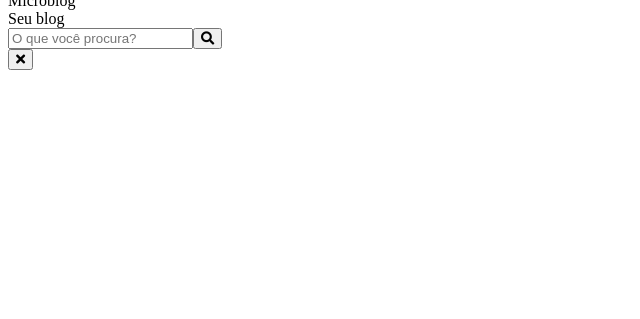
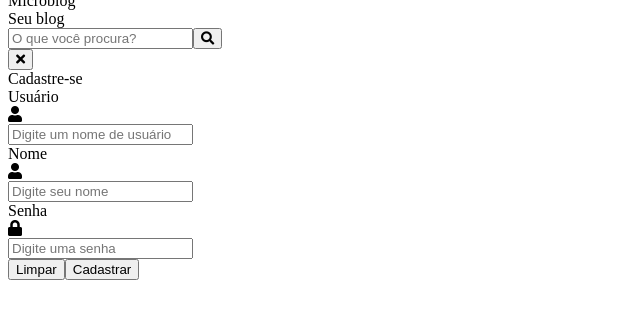
Before and after one commit to deborasamara/treinamento-pnp, a React (Vite) app: page /cadastrar in a window 1280 px wide. Shown: the part 419-738 px from the top of the page, without its empty margins (0-640 px from the left). Built offline with nearby package versions, Linux system fonts and the light colour scheme; a web font is replaced by a local one.

Commit message:
feat: implementação do front end do microblog

```diff
--- a/src/App.tsx
+++ b/src/App.tsx
@@ -14,7 +14,7 @@ function App() {
       <main className="container" >
         <BrowserRouter>
           <Routes>
-            <Route path="/cadastro" element={<Cadastro />} />
+            <Route path="/cadastrar" element={<Cadastro />} />
             <Route path="/login" element={<Login />} />
             <Route path="/publicacoes" element={<Publicar/>} />
             <Route path="/post" element={<Post/>} />
--- a/src/components/FormularioCadastro/index.tsx
+++ b/src/components/FormularioCadastro/index.tsx
@@ -1,4 +1,38 @@
+import { useForm } from "react-hook-form";
+import axiosInstance from "../../services/axiosInstance";
+import * as yup from "yup";
+import { useNavigate } from "react-router-dom";
+import { yupResolver } from "@hookform/resolvers/yup";
+import { Ref, useEffect } from "react";
+
+interface RegisterForm {
+  username: string;
+  nome: string;
+  senha: string;
+}
+
+const schema = yup.object().shape({
+  username: yup.string().required(),
+  nome: yup.string().required(),
+  senha: yup.string().required(),
+});
+
 function FormularioCadastro() {
+  const { register, handleSubmit, reset } = useForm({
+    resolver: yupResolver(schema),
+  });
+  const navigate = useNavigate();
+
+  function handleCadastro(values: RegisterForm) {
+    axiosInstance.post("cadastrar/", values)
+    .then((response)=>{
+      navigate("/login/");
+    })
+    .catch((err) => {
+      console.error(err);
+    });
+  }
+
   return (
     <>
       <div
@@ -12,8 +46,8 @@ function FormularioCadastro() {
             Cadastre-se
           </div>
         </div>
-        <div className="br-modal-body">
-          <form action="" className="forms-register">
+        <form className="forms-register" onSubmit={handleSubmit(handleCadastro)}>
+          <div className="br-modal-body">
             <div className="col-12 mb-3">
               <div className="br-input small">
                 <label htmlFor="input-icon-small">Usuário</label>
@@ -23,9 +57,10 @@ function FormularioCadastro() {
                   </div>
                   <input
                     className="small"
-                    id="input-icon-small"
+                    id="username"
                     type="text"
                     placeholder="Digite um nome de usuário"
+                    {...register("username", { required: true })}
                   />
                 </div>
               </div>
@@ -39,9 +74,10 @@ function FormularioCadastro() {
                   </div>
                   <input
                     className="small"
-                    id="input-icon-small"
+                    id="nome"
                     type="text"
                     placeholder="Digite seu nome"
+                    {...register("nome", { required: true })}
                   />
                 </div>
               </div>
@@ -55,39 +91,24 @@ function FormularioCadastro() {
                   </div>
                   <input
                     className="small"
-                    id="input-icon-small"
-                    type="text"
+                    id="senha"
+                    type="password"
                     placeholder="Digite uma senha"
+                    {...register("senha", { required: true })}
                   />
                 </div>
               </div>
             </div>
-            <div className="mb-3">
-              <div className="br-input small">
-                <label htmlFor="input-icon-small">Confirme a senha</label>
-                <div className="input-group">
-                  <div className="input-icon">
-                    <i className="fas fa-lock" aria-hidden="true"></i>
-                  </div>
-                  <input
-                    className="small"
-                    id="input-icon-small"
-                    type="text"
-                    placeholder="Confirme sua senha"
-                  />
-                </div>
-              </div>
-            </div>
-          </form>
-        </div>
-        <div className="br-modal-footer justify-content-end">
-          <button className="br-button secondary" type="button">
+          </div>
+          <div className="br-modal-footer justify-content-end">
+          <button className="br-button secondary" type="button" onClick={() => reset()}>
             Limpar
           </button>
-          <button className="br-button primary ml-2" type="button">
+          <button className="br-button primary ml-2" type="submit">
             Cadastrar
           </button>
         </div>
+        </form>
       </div>
     </>
   );
--- a/src/components/FormularioLogin/index.tsx
+++ b/src/components/FormularioLogin/index.tsx
@@ -15,7 +15,9 @@ const schema = yup.object().shape({
 });
 
 function FormularioLogin() {
-  const { register, handleSubmit, reset} = useForm();
+  const { register, handleSubmit, reset} = useForm({
+    resolver: yupResolver(schema),
+  });
   const navigate = useNavigate();
 
   function handleLogin(values: LoginForm) {
--- a/src/components/PostFeed/index.tsx
+++ b/src/components/PostFeed/index.tsx
@@ -1,7 +1,81 @@
-function Post() {
-  return <>
+import { useEffect, useState } from "react";
+import axiosInstance from "../../services/axiosInstance";
 
-  </>;
+function PostFeed() {
+  const [post, setpost] = useState([]);
+
+  useEffect(() => {
+    handleDataPost();
+  }, []);
+
+  async function handleDataPost() {
+    try {
+      const response = await axiosInstance.get("publicacao/");
+      setpost(response.data.results);
+      console.log("response", response);
+    } catch (error) {
+      console.error("Erro ao carregar os posts:", error);
+    }
+  }
+
+  return (
+    <>
+      <nav className="br-breadcrumb" aria-label="Breadcrumbs">
+        <ol className="crumb-list" role="list">
+          <li className="crumb home">
+            <a className="br-button circle" href="javascript:void(0)">
+              <span className="sr-only">Página inicial</span>
+              <i className="fas fa-home"></i>
+            </a>
+          </li>
+          <li className="crumb" data-active="active">
+            <i className="icon fas fa-chevron-right"></i>
+            <span tabIndex="0" aria-current="page">
+              Feed
+            </span>
+          </li>
+        </ol>
+      </nav>
+
+      <div className="row">
+        {post.length > 0 ? (
+          post.map((post: any, index: number) => (
+            <div className="col-sm-10" key={index} >
+              <div className="br-card">
+                <div className="card-header">
+                  <div className="d-flex">
+                    <div className="">
+                      <div className="text-weight-semi-bold text-up-02">
+                        {post.titulo}
+                      </div>
+                    </div>
+                  </div>
+                </div>
+                <div className="card-content d-flex">
+                  <p>{post.descricao}</p>
+                </div>
+                <div className="card-footer">
+                  <div className="d-flex">
+                    <div className="ml-auto">
+                      <button
+                        className="br-button circle"
+                        type="button"
+                        aria-label="Ícone ilustrativo"
+                      >
+                        <i className="fas fa-eye" aria-hidden="true"></i>
+                      </button>
+                    </div>
+                  </div>
+                </div>
+              </div>
+            </div>
+          ))
+        ) : (
+          <p>Nenhuma publicação encontrada.</p>
+        )}
+      </div>
+    </>
+  );
 }
 
-export default Post;
+export default PostFeed;
--- a/src/pages/Feed/index.tsx
+++ b/src/pages/Feed/index.tsx
@@ -1,5 +1,8 @@
+import PostFeed from "../../components/PostFeed";
+
 function Feed(){
     return <>
+    <PostFeed></PostFeed>
     </>
 }
 
```
